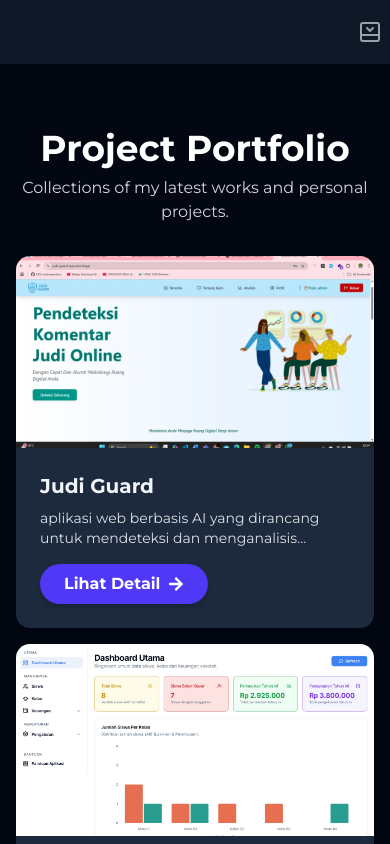
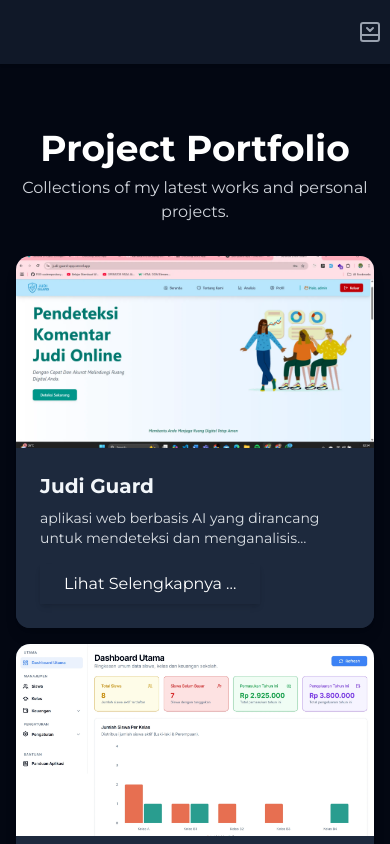
Before and after one commit to kamaldev10/nextjs-portofolio, a Next.js app: page /projects in a window 390 px wide. Shown: the top 844 px of the page. Built offline with nearby package versions, Linux system fonts and the light colour scheme.

Commit message:
style: update style to clickable in mobile view

```diff
--- a/src/components/projects/ProjectCard.tsx
+++ b/src/components/projects/ProjectCard.tsx
@@ -1,10 +1,8 @@
 "use client";
 
-// components/ProjectCard.tsx
 import Image from "next/image";
 import Link from "next/link";
 import React from "react";
-import { FaArrowRight } from "react-icons/fa";
 
 interface ProjectCardProps {
   title: string;
@@ -20,55 +18,59 @@ const ProjectCard: React.FC<ProjectCardProps> = ({
   slug,
 }) => {
   return (
-    // Wrapper utama:
-    // Mobile: Tampilan card vertikal biasa dengan flex-col.
-    // Desktop (sm): Kembali ke block, relative dengan tinggi tetap untuk efek hover.
-    <div
-      className="group flex flex-col w-full rounded-xl shadow-lg overflow-hidden
+    <Link
+      href={`/projects/${slug}`}
+      className="group block w-full rounded-xl shadow-lg overflow-hidden
                  bg-white dark:bg-slate-800
-                 sm:block sm:relative sm:h-64" // sm:h-48 atau sm:h-64 sesuai selera
+                 transition-transform duration-300
+                 hover:scale-[1.02] focus:outline-none focus:ring-2 focus:ring-accent
+                 sm:relative sm:h-64 active:scale-[0.98]"
     >
-      {/* Wrapper Gambar */}
-      {/* Mobile: Tinggi tetap, posisi normal di atas. */}
-      {/* Desktop (sm): Posisi absolute untuk mengisi seluruh card. */}
+      {/* Image */}
       <div className="relative h-48 w-full sm:absolute sm:inset-0 sm:h-full">
         <Image
           src={thumbnailImage}
           alt={title}
           fill
           className="absolute inset-0 h-full w-full object-cover
-                     sm:transition-all sm:duration-700 sm:ease-in-out sm:group-hover:scale-110 sm:group-hover:blur-xs"
+                     sm:transition-all sm:duration-700 sm:ease-in-out
+                     sm:group-hover:scale-110 sm:group-hover:blur-xs"
           sizes="(max-width: 768px) 100vw, (max-width: 1200px) 50vw, 33vw"
         />
       </div>
 
-      {/* Wrapper Konten (Overlay di desktop) */}
-      {/* Mobile: Tampilan blok biasa dengan padding. */}
-      {/* Desktop (sm): Menjadi overlay absolut yang hanya muncul saat hover. */}
+      {/* Content */}
       <div
-        className="p-6
+        className="p-6 flex flex-col justify-end
+
+                   // Mobile: langsung tampil
+                   bg-white dark:bg-slate-800
+
+                   // Desktop: overlay hover
                    sm:absolute sm:inset-0 sm:flex sm:flex-col sm:items-center sm:justify-end sm:p-6 sm:text-center
                    sm:bg-gradient-to-t sm:from-black/80 sm:via-black/50 sm:to-transparent
                    sm:opacity-0 sm:transition-opacity sm:duration-500 sm:ease-in-out sm:group-hover:opacity-100"
       >
-        {/* Konten Teks yang beranimasi */}
         <div
           className="w-full text-slate-900 dark:text-slate-100
+
                      sm:text-white sm:transform sm:transition-transform sm:duration-500 sm:ease-in-out
                      sm:translate-y-8 sm:group-hover:translate-y-0"
         >
           <h3 className="text-xl font-bold mb-2">{title}</h3>
           <p className="mb-4 text-sm opacity-90 line-clamp-2">{description}</p>
-          <Link
-            href={`/projects/${slug}`}
-            className="inline-flex items-center gap-2 px-6 py-2 bg-accent dark:bg-indigo-600 text-white font-semibold rounded-full shadow-md
-                       hover:bg-accent-foreground hover:dark:bg-indigo-500 transition-all duration-300 transform hover:scale-105"
+
+          {/* Button jadi visual saja (bukan link lagi) */}
+          <div
+            className="inline-flex items-center gap-2 px-6 py-2
+                       text-white shadow-md
+                       transition-all duration-300"
           >
-            Lihat Detail <FaArrowRight />
-          </Link>
+            Lihat Selengkapnya ...
+          </div>
         </div>
       </div>
-    </div>
+    </Link>
   );
 };
 
```
